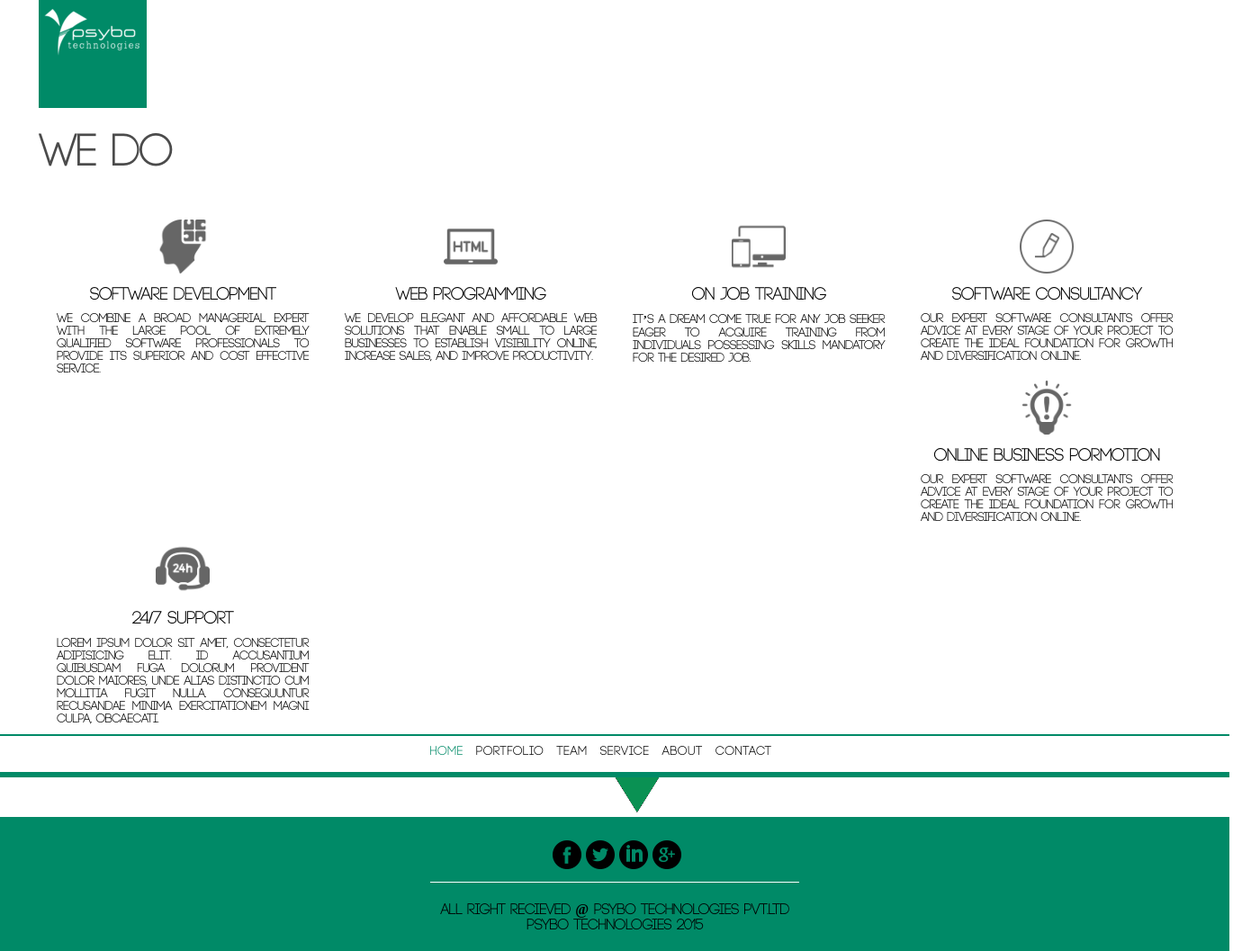
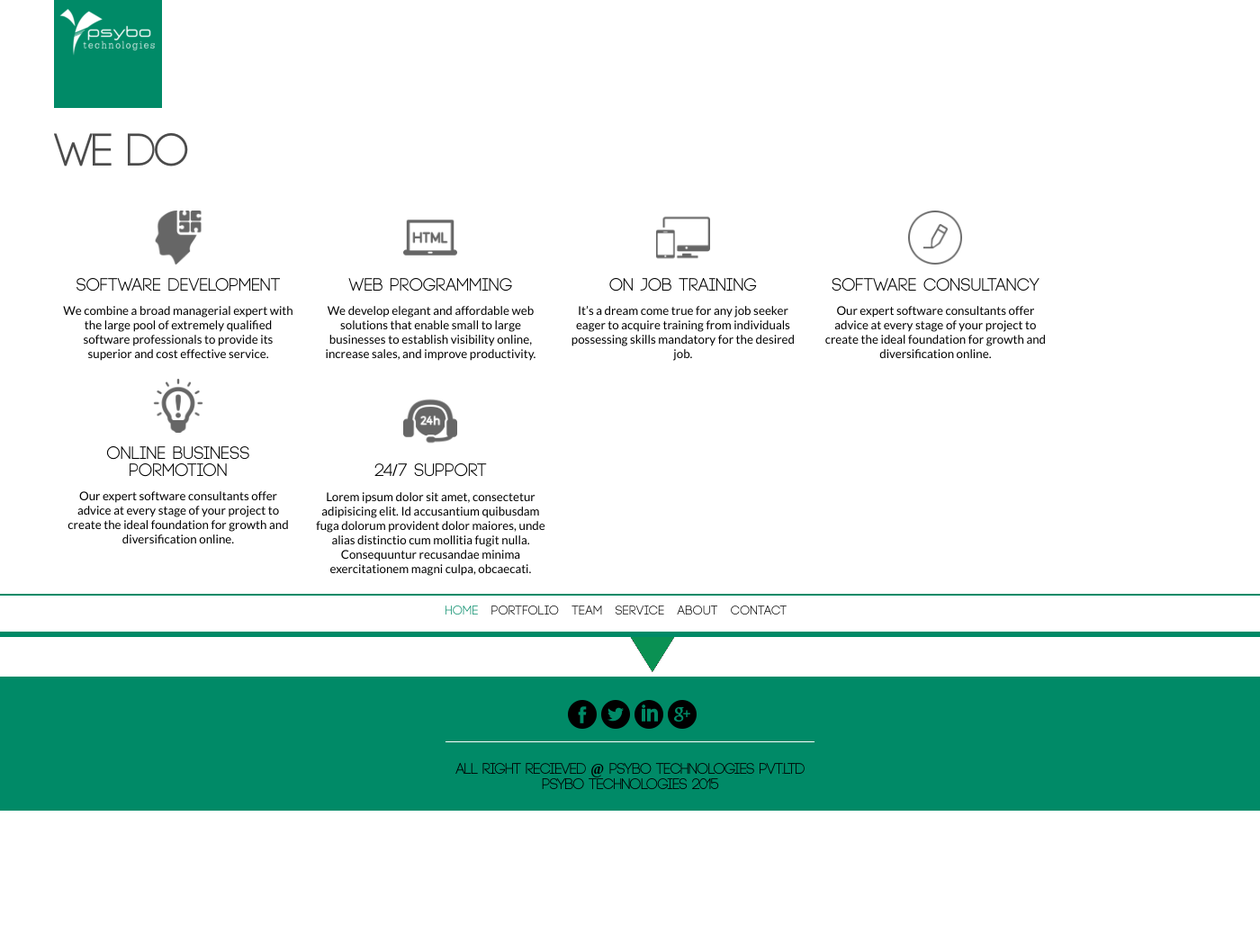
Before and after one commit to AjeebKt/Psybo-Site, a PHP site: page /service.php in a window 1400 px wide. Shown: the whole page at 90% size. After the commit the page ends 901 px from the top, so only its background shows below. Run offline with PHP 8.4, Linux system fonts and the light colour scheme.

Commit message:
change font in class service p

```diff
--- a/css/theme.css
+++ b/css/theme.css
@@ -2,6 +2,11 @@
 {
 	font-family: code-light;
 	src: url('../fonts/CODE-Light.otf');
+}
+@font-face
+{
+	font-family: Sertig;
+	src: url('../fonts/Lato-Regular.ttf')
 }
 /* Chrome, Safari, Opera */
 @-webkit-keyframes mymove
@@ -14,11 +19,6 @@
     from {top: -2000px;}
     to {top: 0px;}
 }
-body
-{
-	width: 1366px;
-}
-
 h1
 {
 	text-align: center;
@@ -55,6 +55,7 @@ h4
 	font-size: 14pt;
 	margin: 10px 0;
 	text-align: center;
+	letter-spacing: 1px;
 }
 p
 {
@@ -328,7 +329,6 @@ footer
 .team
 {
 	width: 100%;
-	/*background-color: #ececec;*/
 	float: left;
 }
 .team-member
@@ -403,7 +403,6 @@ footer
 {
 	width: 100%;
 	display: block;
-	/*background-color: #eee;*/
 	overflow: hidden;
 }
 .we-do-div
@@ -416,19 +415,16 @@ footer
 {
 	width: 100%;
 	list-style: none;
-	text-align: center;
-	float: left;
 	margin: 0;
 	padding: 0;
 }
 .service li
 {
-	width: 300px;
-	float: left;
+	width: 20%;
 	display: inline-block;
-	margin: 0 10px;
-	padding: 10px;
+	margin: 0 10px 20px;
 	box-sizing: border-box;
+	text-align: center;
 }
 	.service li img
 	{
@@ -439,6 +435,8 @@ footer
 	{
 		float: left;
 		font-size: 10pt;
-		text-align: justify;
+		text-align: center;
 		margin: 0;
+		font-family: Sertig;
+		font-weight: normal;
 	}
```
